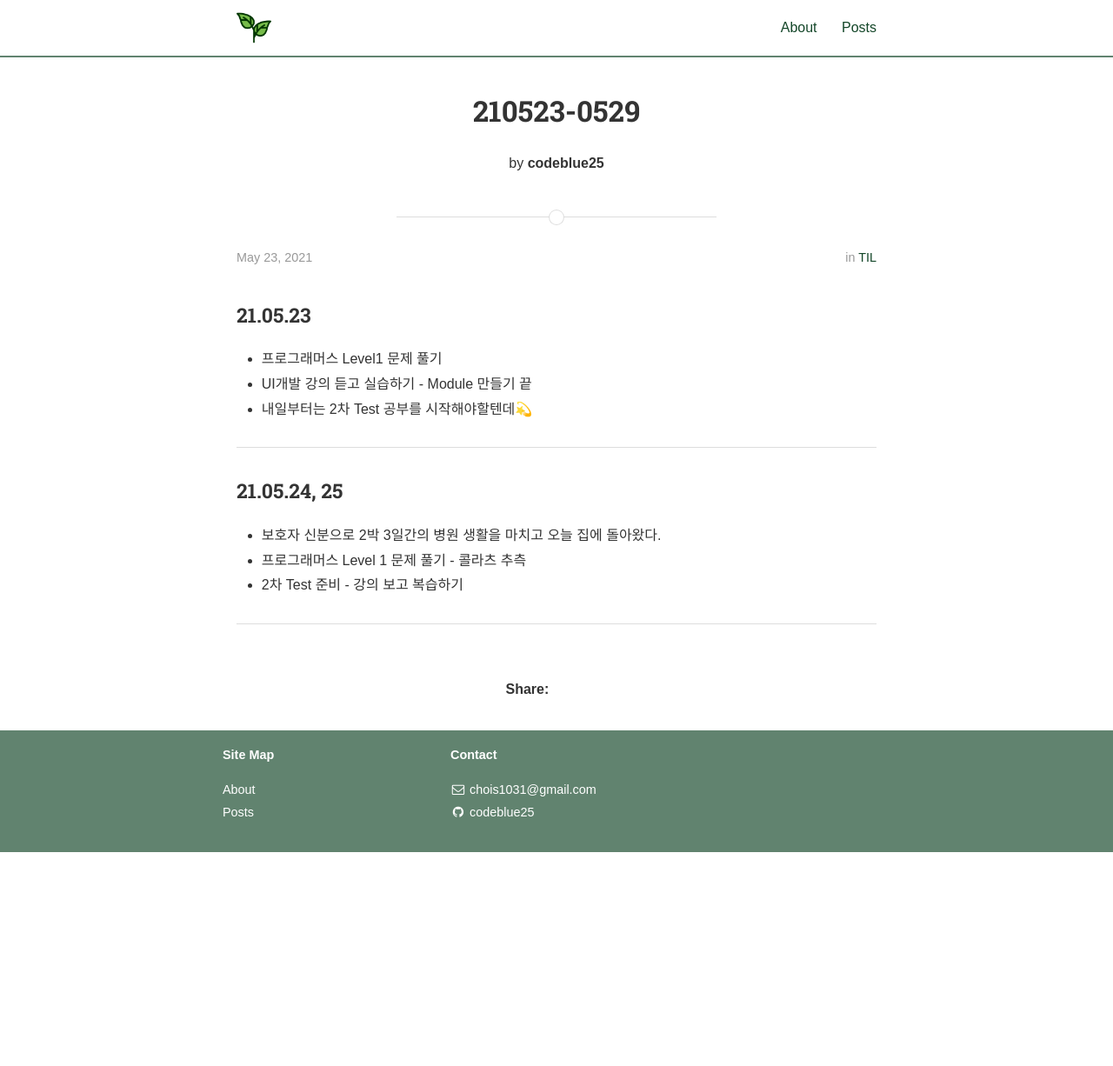
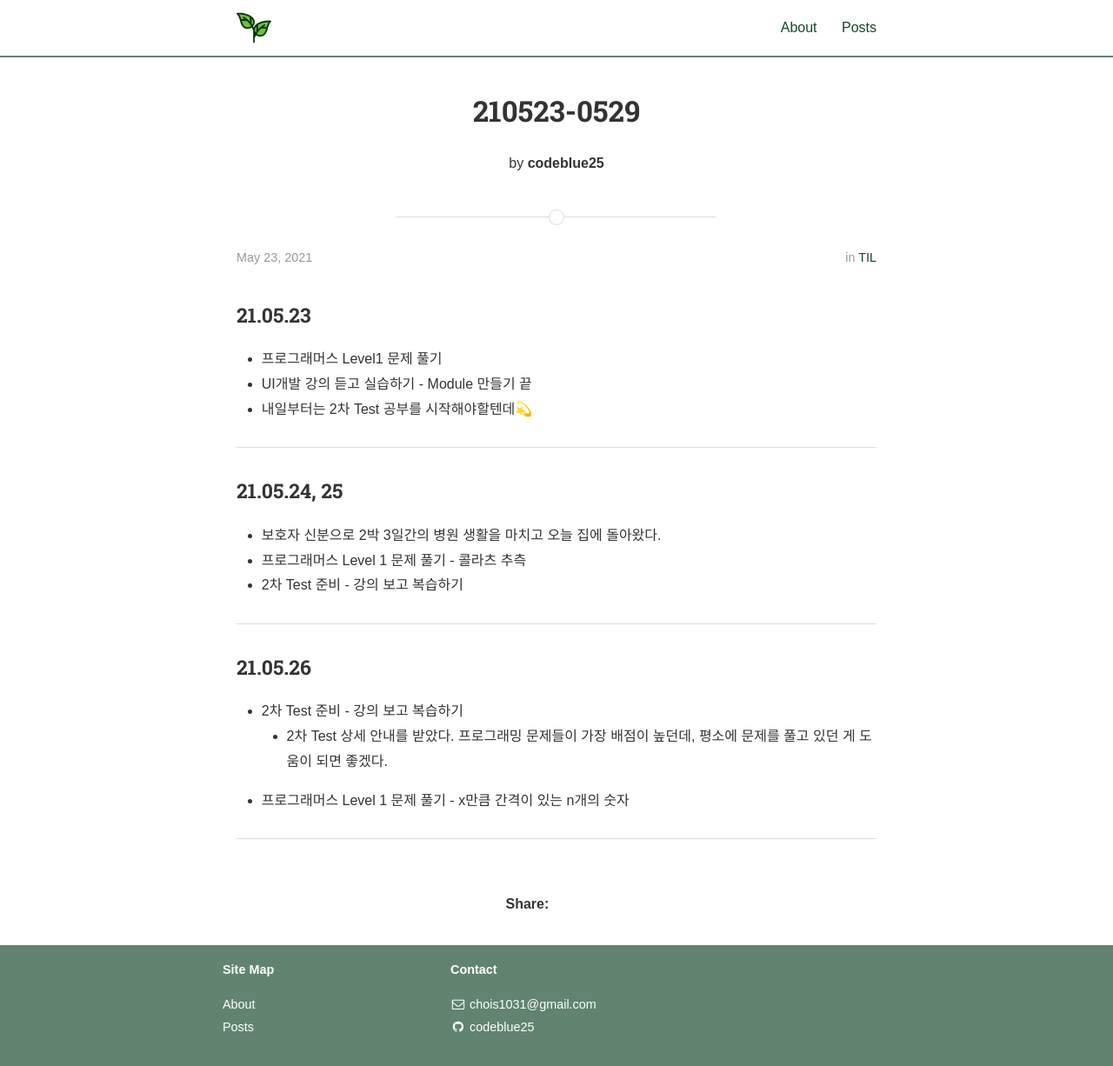
Before and after one commit to codeblue25/codeblue25.github.io, a Jekyll site: the page built from _posts/2021-05-23-0529.md, in a window 1280 px wide and 1227 px high. Shown: the whole window at 87% size. Built offline with Jekyll 4.4.1, drawn with Linux system fonts in a browser that asks for light colours; nearby versions of some CDN libraries; some web fonts are replaced; a style sheet for code colours, icons or effects is not loaded.

Commit message:
210526 TIL

```diff
--- a/_posts/2021-05-23-0529.md
+++ b/_posts/2021-05-23-0529.md
@@ -21,3 +21,11 @@ categories: TIL
 - 2차 Test 준비 - 강의 보고 복습하기
 
 ---
+
+<h3>21.05.26</h3>
+
+- 2차 Test 준비 - 강의 보고 복습하기
+  - 2차 Test 상세 안내를 받았다. 프로그래밍 문제들이 가장 배점이 높던데, 평소에 문제를 풀고 있던 게 도움이 되면 좋겠다.
+- 프로그래머스 Level 1 문제 풀기 - x만큼 간격이 있는 n개의 숫자
+
+---
```
